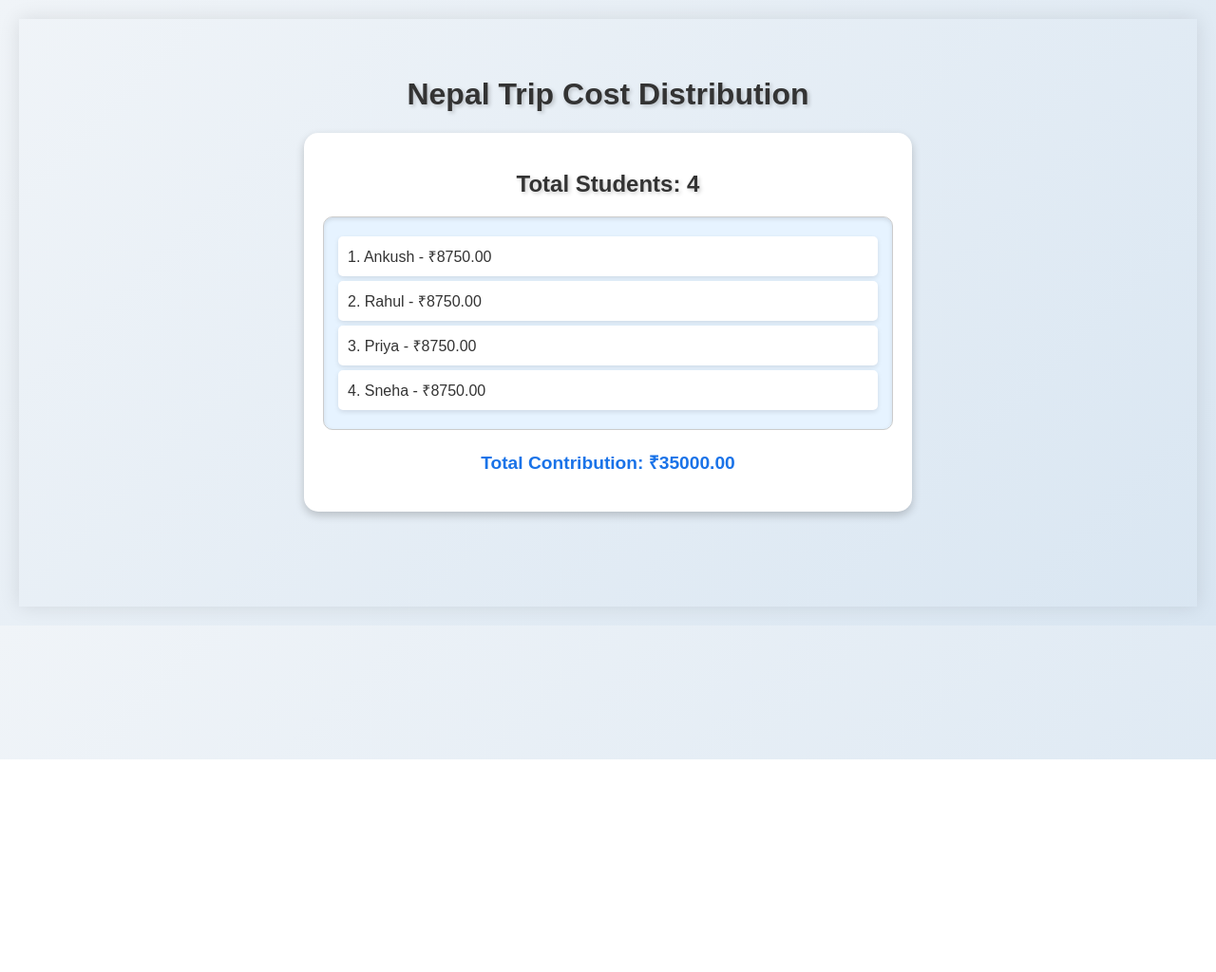
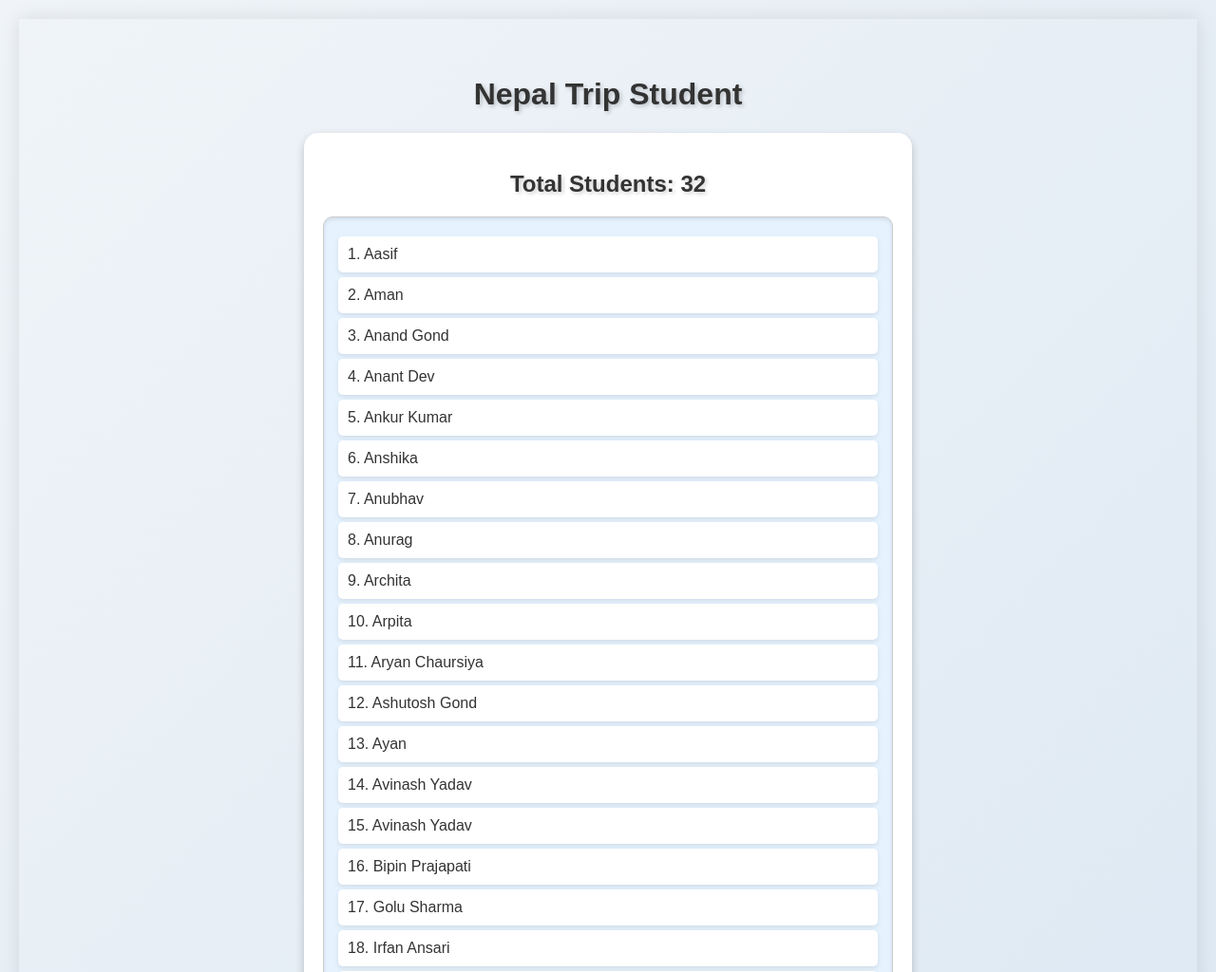
Before and after one commit to itcs-deoria/Trip, a plain HTML site: page index.html in a window 1280 px wide. Shown: the top 1024 px of the page at 95% size. Before the commit the page ends 800 px from the top, so only its background shows below. Drawn offline with Linux system fonts and the light colour scheme.

Commit message:
Add files via upload

```diff
--- a/index.html
+++ b/index.html
@@ -58,16 +58,19 @@
     </style>
 </head>
 <body>
-    <h1>Nepal Trip Cost Distribution</h1>
+    <h1>Nepal Trip Student </h1>
     <div class="container">
         <h2>Total Students: <span id="total-students">0</span></h2>
         <ul id="student-list"></ul>
-        <p class="total">Total Contribution: ₹<span id="total-money">0</span></p>
+        <p class="total"> </p>
+            <!-- ₹<span id="total-money">0</span></p> -->
     </div>
 
     <script>
-        let students = ["Ankush", "Rahul", "Priya", "Sneha"];
-        const tripCost = 35000;
+        let students = ["Aasif", "Aman", "Anand Gond", "Anant Dev", "Ankur Kumar", "Anshika", "Anubhav", "Anurag", "Archita", "Arpita", "Aryan Chaursiya", "Ashutosh Gond", "Ayan", "Avinash Yadav", "Avinash Yadav", "Bipin Prajapati", "Golu Sharma", "Irfan Ansari", "Kaif", "Naitik Chaturvedi", "Paridhi", "Rajan Chauhan", "Rahul Prajapati", "Roshan Singh", "Sanjeeta", "Shivansh Singh", "Sonali", "Sumit Vishwakarma", "Sunidhi", "Vijay", "Vishal", "Zaid"];
+
+
+        const tripCost = 30000;
 
         function updateDisplay() {
             const studentList = document.getElementById('student-list');
@@ -84,7 +87,7 @@
             studentList.innerHTML = "";
             students.forEach((student, index) => {
                 const li = document.createElement('li');
-                li.textContent = `${index + 1}. ${student} - ₹${perStudent}`;
+                li.textContent = `${index + 1}. ${student}`;
                 studentList.appendChild(li);
             });
 
```
